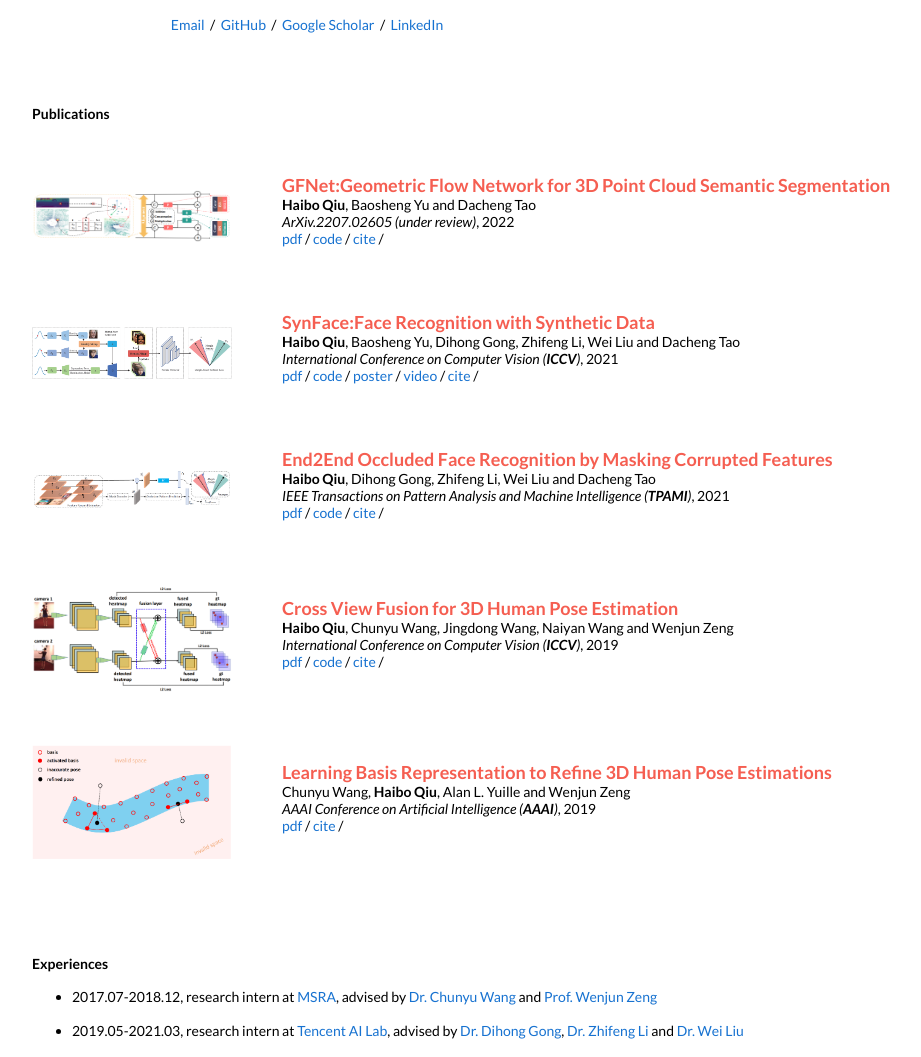
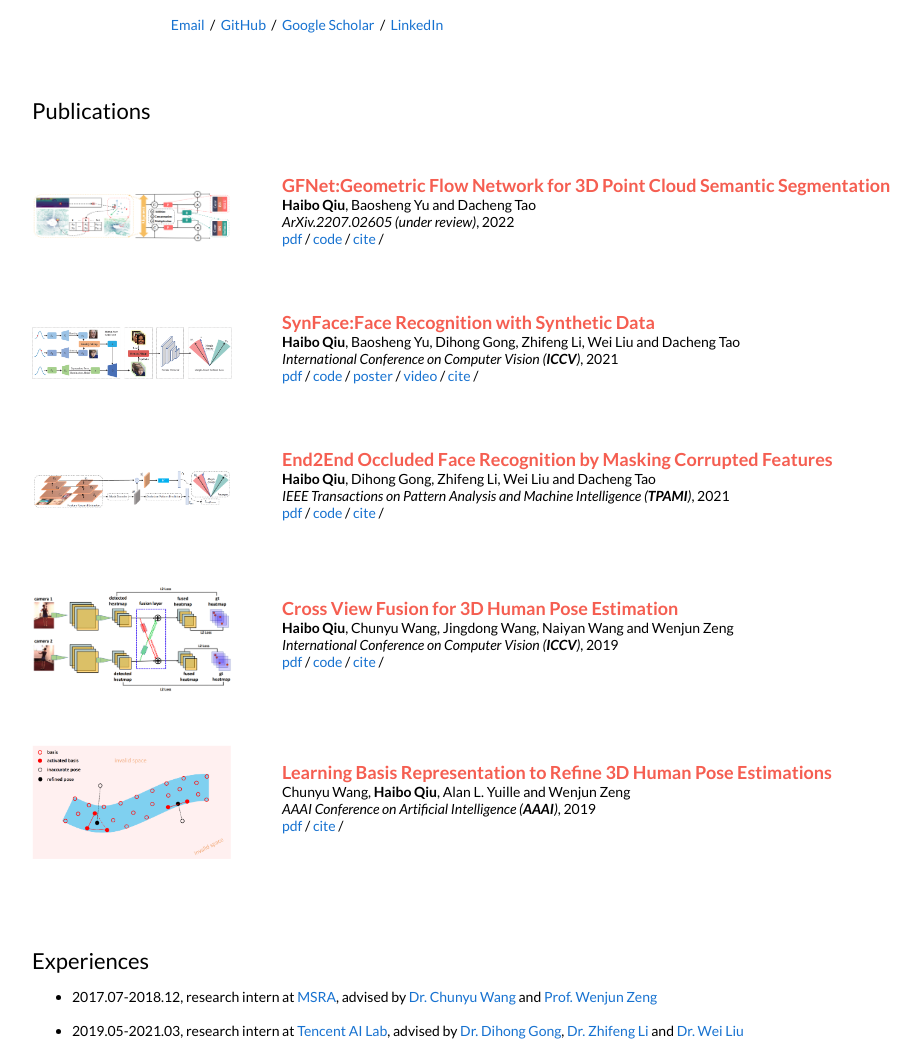
Before and after one commit to haibo-qiu/haibo-qiu.github.io, a Jekyll site: the page built from _posts/2022-07-26-GFNet.markdown, in a window 1280 px wide. Shown: the part 307-1364 px from the top of the page, without its empty margins (133-1054 px from the left). Built offline with Jekyll 4.4.1, drawn with Linux system fonts in a browser that asks for light colours; a script that is not in the unit is left out.

```diff
--- a/_layouts/default.html
+++ b/_layouts/default.html
@@ -50,7 +50,7 @@
         <table style="width:100%;border:0px;border-spacing:0px;border-collapse:separate;margin-right:auto;margin-left:auto;">
           <tr>
             <td style="padding:2.5%;width:100%;vertical-align:middle">
-              <h2><strong>Publications</strong></h2>
+              <h2>Publications</h2>
             </td>
           </tr>
         </table>
@@ -102,7 +102,7 @@
         <table style="width:100%;border:0px;border-spacing:0px;border-collapse:separate;margin-right:auto;margin-left:auto;">
           <tr>
             <td style="padding:2.5%;width:100%;vertical-align:middle">
-              <h2><strong>Experiences</strong></h2>
+              <h2>Experiences</h2>
               <ul>
                 <li>2017.07-2018.12, research intern at <a href="https://www.microsoft.com/en-us/research/lab/microsoft-research-asia/">MSRA</a>, advised by <a href="https://www.chunyuwang.org/">Dr. Chunyu Wang</a> and <a href="https://scholar.google.com/citations?user=_cUfvYQAAAAJ&hl=en">Prof. Wenjun Zeng</a></li>
                 <br>
```
